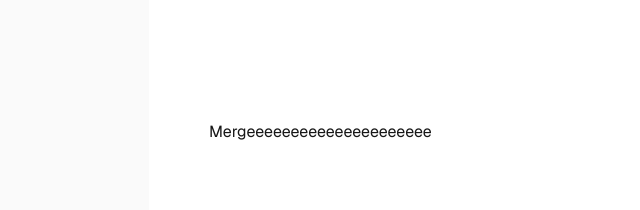
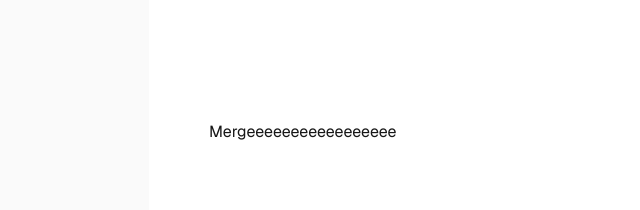
Before and after one commit to alexandrubucurdev/hote-traian-2025, a Next.js app: page / in a window 1280 px wide. Shown: the top 210 px of the page, without its empty margins (91-731 px from the left). Built offline with nearby package versions, Linux system fonts and the light colour scheme.

Commit message:
test git

```diff
--- a/app/page.tsx
+++ b/app/page.tsx
@@ -5,9 +5,7 @@ export default function Home() {
      return (
           <div className={styles.page}>
                <main className={styles.main}>
-                    <h1 className="flex justify-end">
-                         Mergeeeeeeeeeeeeeeeeeeeee
-                    </h1>
+                    <h1 className="flex justify-end">Mergeeeeeeeeeeeeeeeee</h1>
                </main>
           </div>
      );
```
